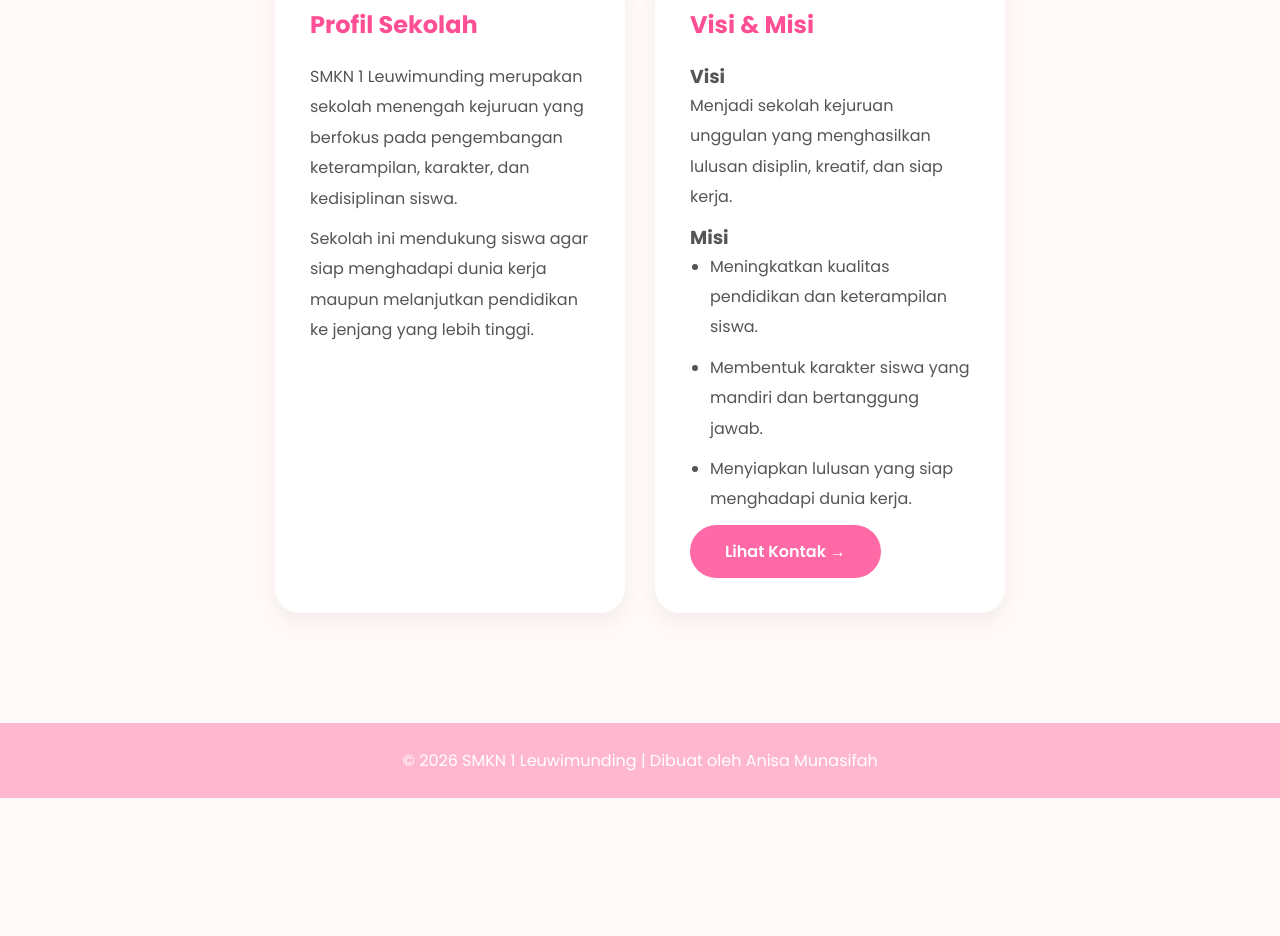
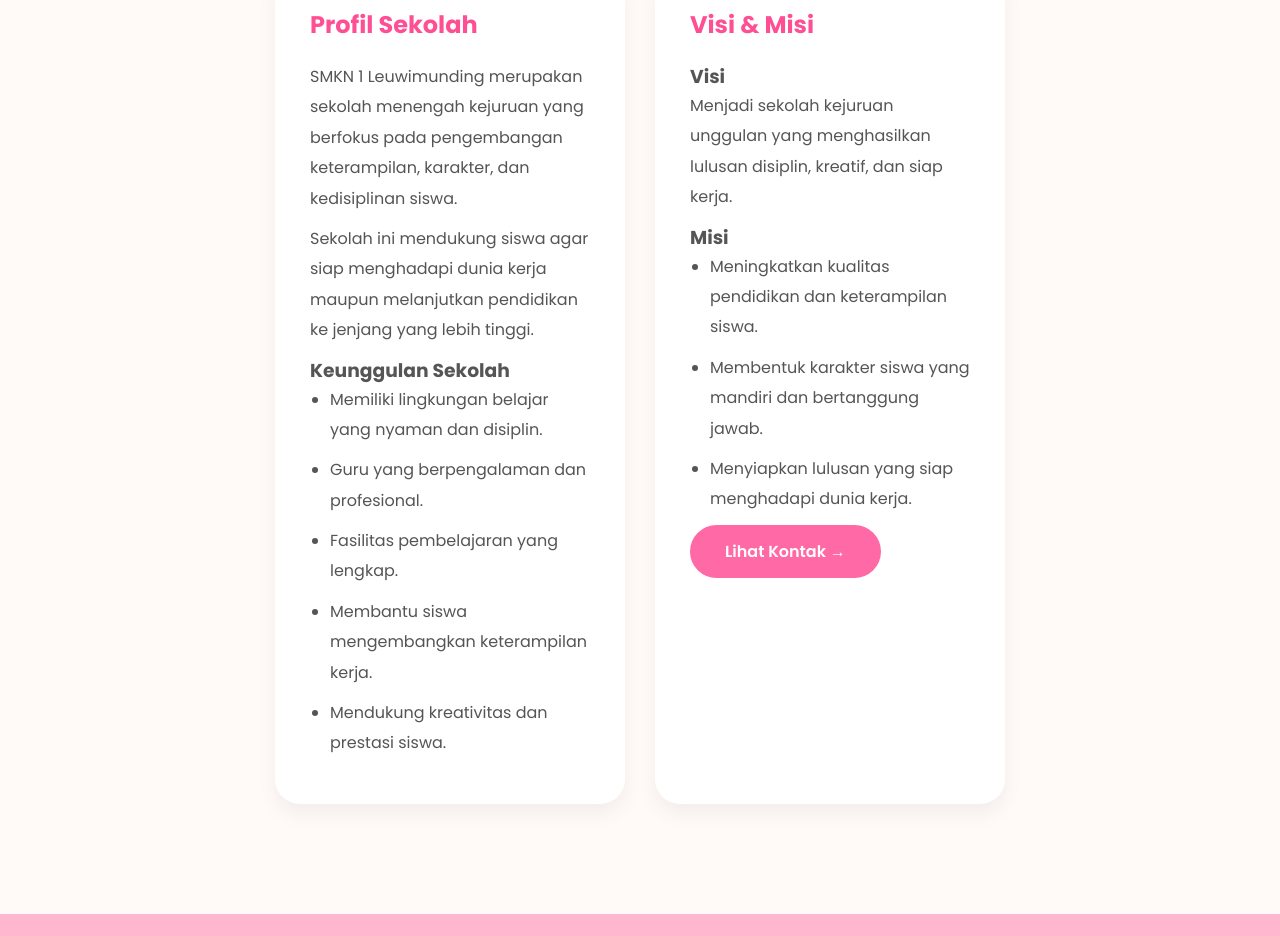
Before and after one commit to anisamunasifah06/website-smkn1-leuwimunding, a plain HTML site: page profil.html in a window 1280 px wide. Shown: the part 468-1404 px from the top of the page. Before the commit the page ends 1266 px from the top, so only its background shows below. Drawn offline with Linux system fonts and the light colour scheme.

Commit message:
Update Profil Website SMKN 1 Leuwimunding

```diff
--- a/profil.html
+++ b/profil.html
@@ -85,6 +85,34 @@
                 ke jenjang yang lebih tinggi.
             </p>
 
+            <!-- KEUNGGULAN -->
+
+            <h3>Keunggulan Sekolah</h3>
+
+            <ul>
+
+                <li>
+                    Memiliki lingkungan belajar yang nyaman dan disiplin.
+                </li>
+
+                <li>
+                    Guru yang berpengalaman dan profesional.
+                </li>
+
+                <li>
+                    Fasilitas pembelajaran yang lengkap.
+                </li>
+
+                <li>
+                    Membantu siswa mengembangkan keterampilan kerja.
+                </li>
+
+                <li>
+                    Mendukung kreativitas dan prestasi siswa.
+                </li>
+
+            </ul>
+
         </div>
 
         <!-- BOX VISI MISI -->
```
